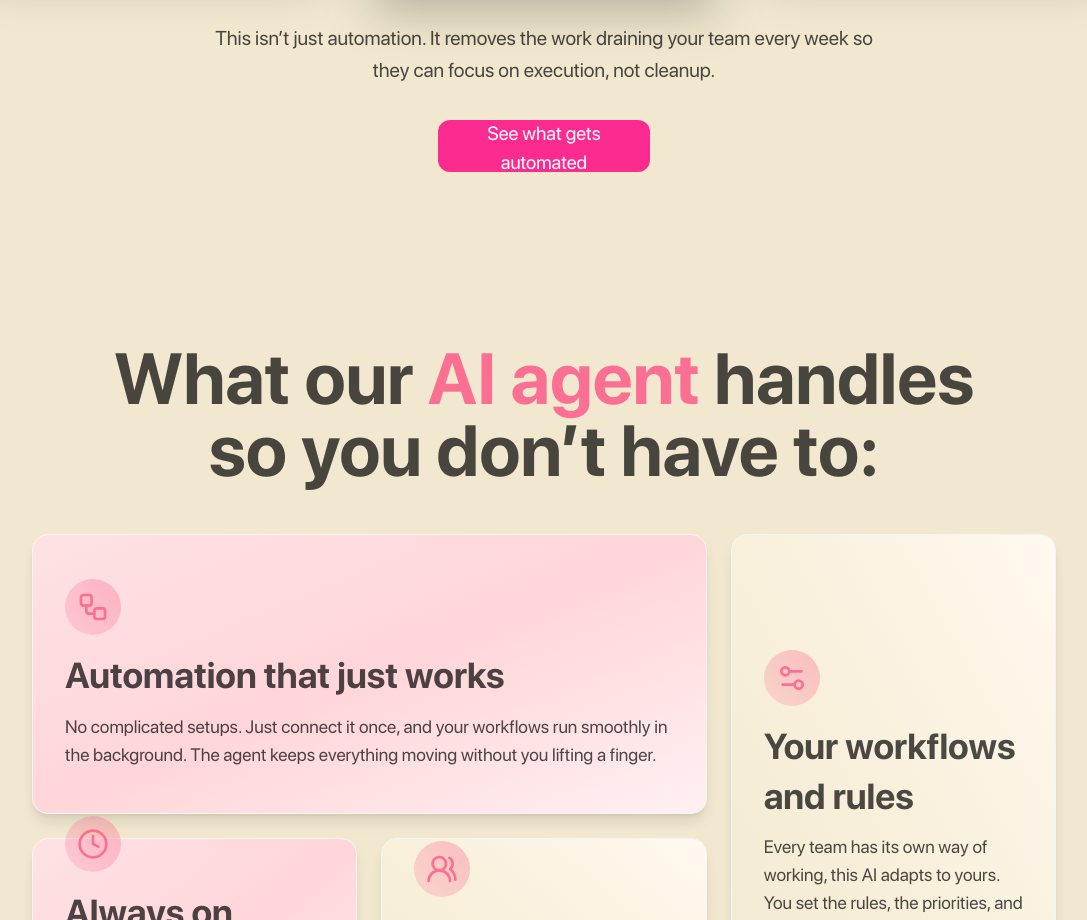
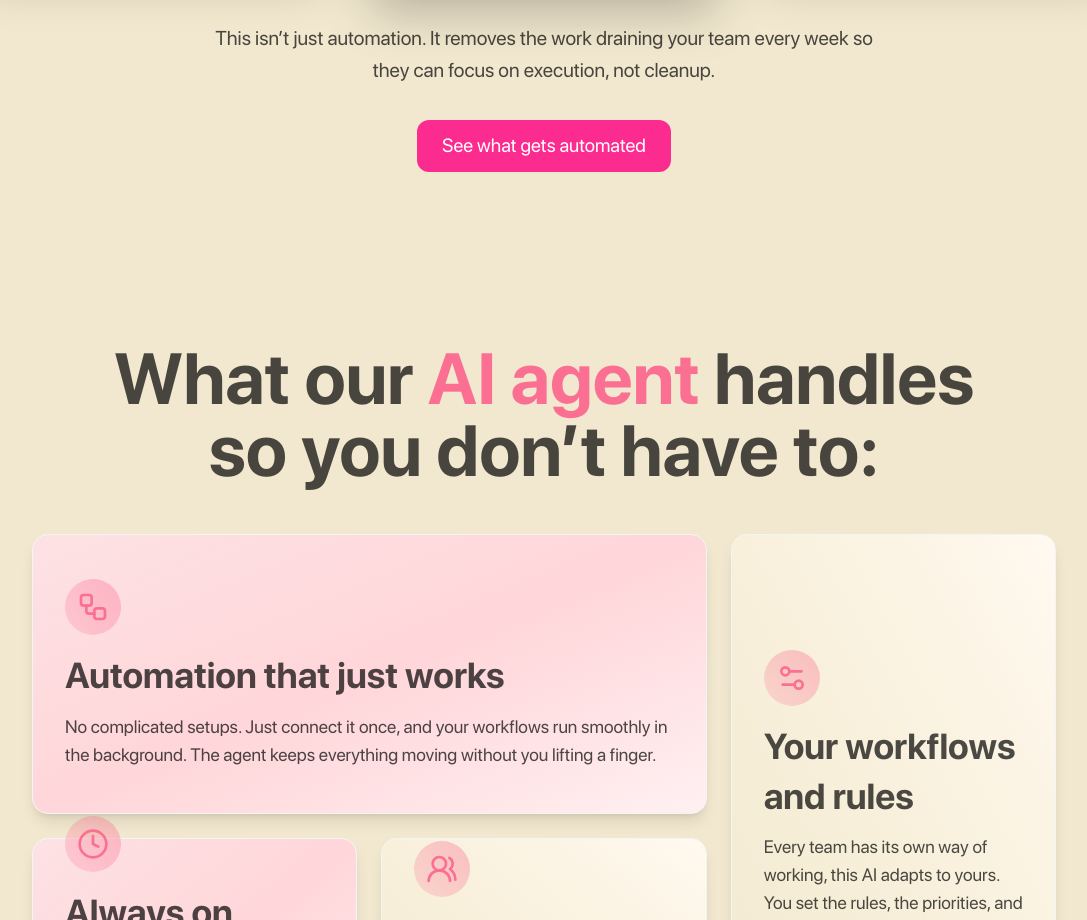
Before and after one commit to FahadBinQaiser/Parallax, a React (Vite) app: page / in a window 1280 px wide. Shown: the part 3960-4880 px from the top of the page, without its empty margins (96-1183 px from the left). Built offline with nearby package versions, Linux system fonts and the light colour scheme.

Commit message:
Fixed width

```diff
--- a/src/components/SolutionSection/SolutionSection.jsx
+++ b/src/components/SolutionSection/SolutionSection.jsx
@@ -54,7 +54,7 @@ export default function SolutionSection() {
           every week so they can focus on execution, not cleanup.
         </p>
 
-        <StyledWrapper />
+        <StyledWrapper width={"full"} />
       </div>
     </section>
   );
```
